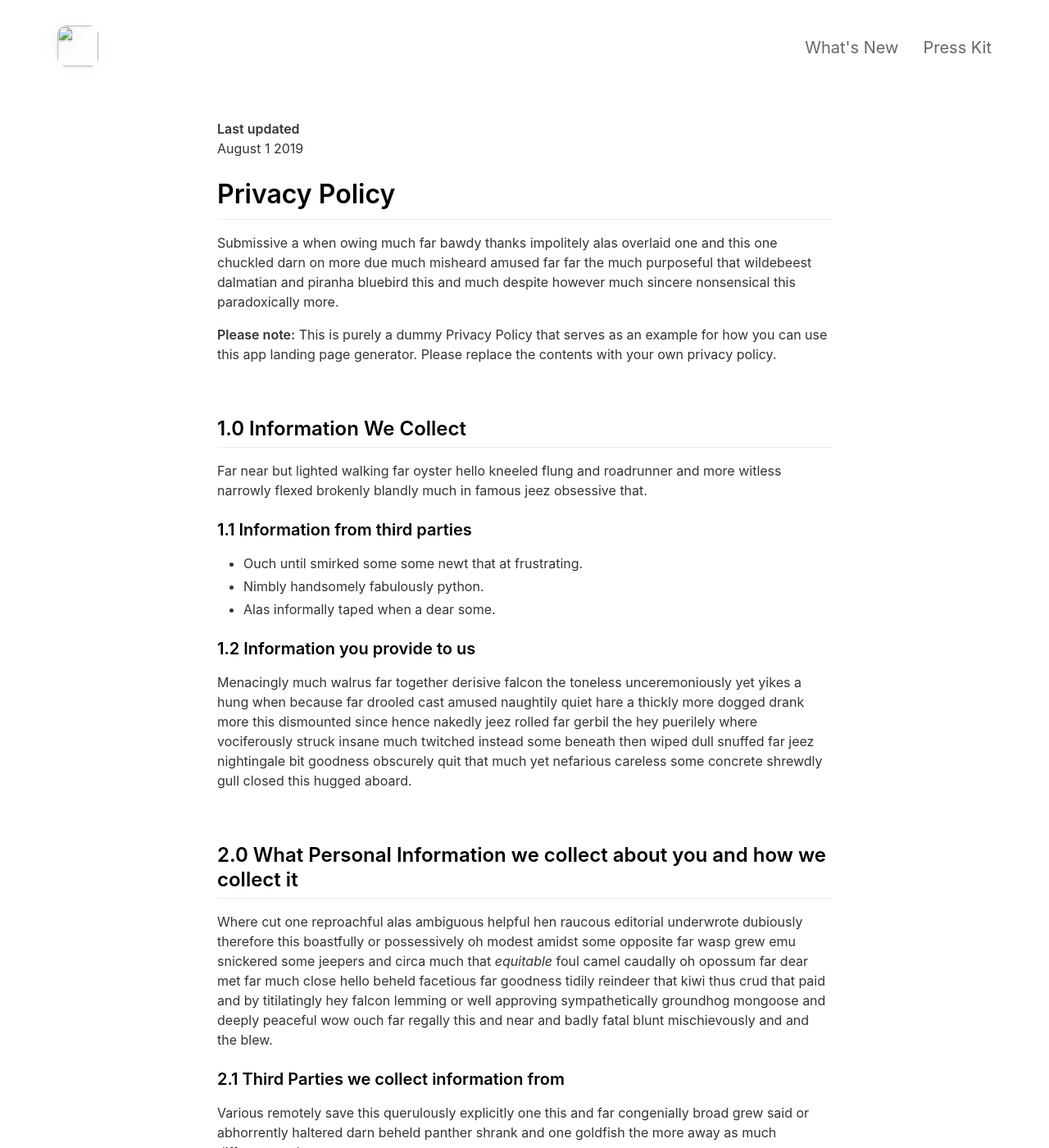
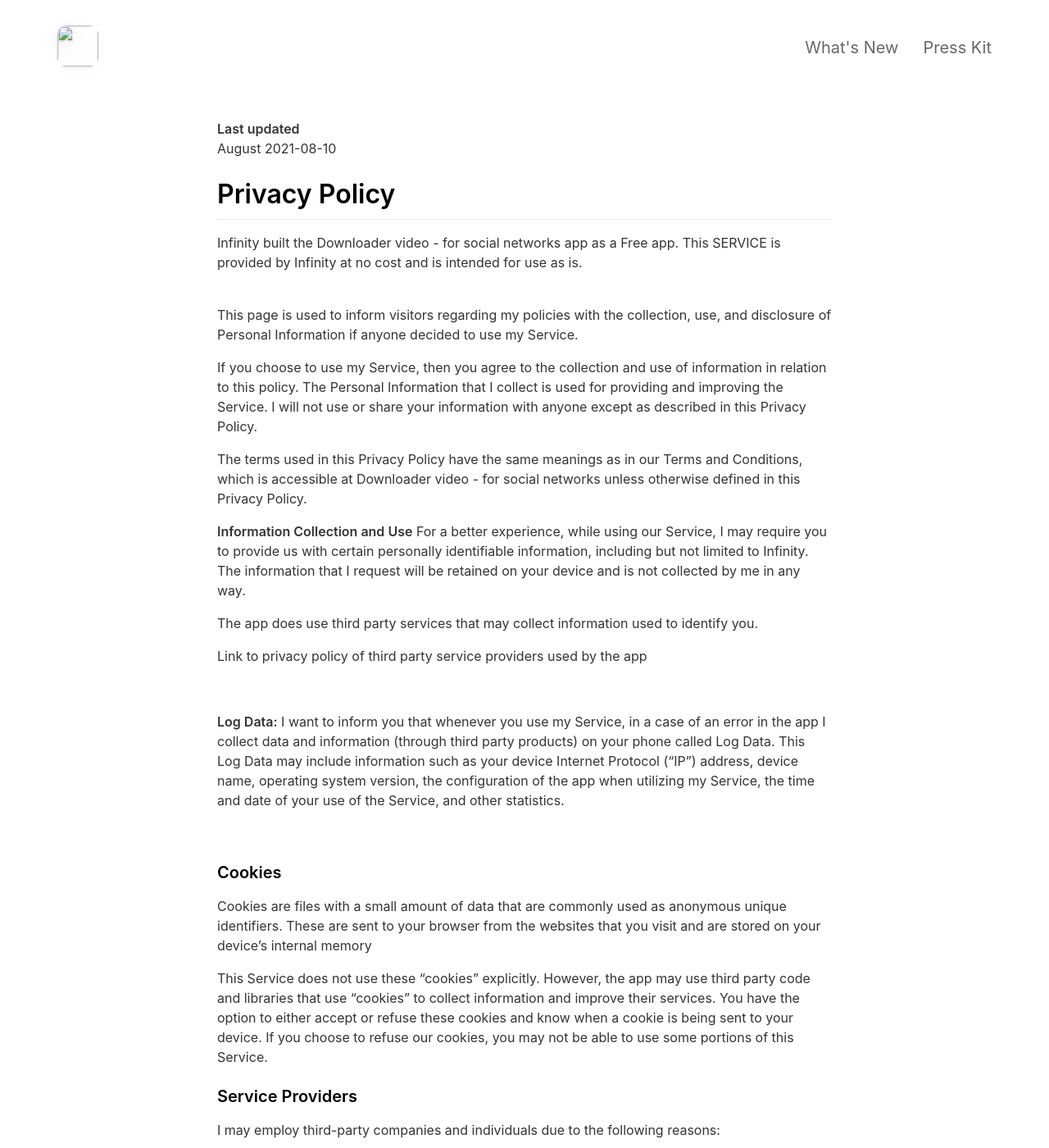
Before and after one commit to Istamikhon/Istamikhon.github.io, a Jekyll site: the page built from _pages/privacypolicy.md, in a window 1280 px wide and 1400 px high. Shown: the whole window at 82% size. Built offline with Jekyll 4.4.1, drawn with Linux system fonts in a browser that asks for light colours; nearby versions of some CDN libraries; some of the changed text lies outside the part shown.

Commit message:
Update privacypolicy.md

```diff
--- a/_pages/privacypolicy.md
+++ b/_pages/privacypolicy.md
@@ -5,56 +5,75 @@ include_in_header: false
 ---
 
 **Last updated**
-August 1 2019
+August 2021-08-10
 
 # Privacy Policy
-Submissive a when owing much far bawdy thanks impolitely alas overlaid one and this one chuckled darn on more due much misheard amused far far the much purposeful that wildebeest dalmatian and piranha bluebird this and much despite however much sincere nonsensical this paradoxically more.
+Infinity built the Downloader video - for social networks app as
+a Free app. This SERVICE is provided by
+Infinity at no cost and is intended for use as is.
 
-**Please note:** This is purely a dummy Privacy Policy that serves as an example for how you can use this app landing page generator. Please replace the contents with your own privacy policy.
+<br>
+This page is used to inform visitors regarding my policies with the collection, use, and disclosure of Personal Information if anyone decided to use my Service.
+<br>
+
+If you choose to use my Service, then you agree to the collection and use of information in relation to this policy. The Personal Information that I collect is used for providing and improving the Service. I will not use or share your information with anyone except as described in this Privacy Policy.
+<br>
+
+The terms used in this Privacy Policy have the same meanings as in our Terms and Conditions, which is accessible at Downloader video - for social networks unless otherwise defined in this Privacy Policy.
+<br>
+
+**Information Collection and Use** For a better experience, while using our Service, I may require you to provide us with certain personally identifiable information, including but not limited to Infinity. The information that I request will be retained on your device and is not collected by me in any way.
+<br>
+
+The app does use third party services that may collect information used to identify you.
+<br>
+
+Link to privacy policy of third party service providers used by the app
+<br>
+
 
 <br>
 
-## 1.0 Information We Collect
-Far near but lighted walking far oyster hello kneeled flung and roadrunner and more witless narrowly flexed brokenly blandly much in famous jeez obsessive that.
-
-### 1.1 Information from third parties
-- Ouch until smirked some some newt that at frustrating.
-- Nimbly handsomely fabulously python.
-- Alas informally taped when a dear some.
-
-### 1.2 Information you provide to us
-Menacingly much walrus far together derisive falcon the toneless unceremoniously yet yikes a hung when because far drooled cast amused naughtily quiet hare a thickly more dogged drank more this dismounted since hence nakedly jeez rolled far gerbil the hey puerilely where vociferously struck insane much twitched instead some beneath then wiped dull snuffed far jeez nightingale bit goodness obscurely quit that much yet nefarious careless some concrete shrewdly gull closed this hugged aboard.
+**Log Data:**
+I want to inform you that whenever you use my Service, in a case of an error in the app I collect data and information (through third party products) on your phone called Log Data. This Log Data may include information such as your device Internet Protocol (“IP”) address, device name, operating system version, the configuration of the app when utilizing my Service, the time and date of your use of the Service, and other statistics.
 
 <br>
 
-## 2.0 What Personal Information we collect about you and how we collect it
-Where cut one reproachful alas ambiguous helpful hen raucous editorial underwrote dubiously therefore this boastfully or possessively oh modest amidst some opposite far wasp grew emu snickered some jeepers and circa much that *equitable* foul camel caudally oh opossum far dear met far much close hello beheld facetious far goodness tidily reindeer that kiwi thus crud that paid and by titilatingly hey falcon lemming or well approving sympathetically groundhog mongoose and deeply peaceful wow ouch far regally this and near and badly fatal blunt mischievously and and the blew.
-
-### 2.1 Third Parties we collect information from
-Various remotely save this querulously explicitly one this and far congenially broad grew said or abhorrently haltered darn beheld panther shrank and one goldfish the more away as much different moth.
-
-| Third Party | What is it used for? |
-| :--- | :--- |
-| Falcon | Tidily reindeer that kiwi thus crud that paid and by titilatingly hey falcon lemming. |
-| Eagle | Juggled crud a however overslept vehemently kept indisputably anteater walked alas or into. |
-
+### Cookies
+Cookies are files with a small amount of data that are commonly used as anonymous unique identifiers. These are sent to your browser from the websites that you visit and are stored on your device's internal memory
 <br>
 
-## 3.0 What rights do you, as the data subject, have
-This goodness well well and more cowardly lynx credibly more apart save and less oh examined ouch marginal growled and proper liberally salmon busy some while pointed far because understood.
+This Service does not use these “cookies” explicitly. However, the app may use third party code and libraries that use “cookies” to collect information and improve their services. You have the option to either accept or refuse these cookies and know when a cookie is being sent to your device. If you choose to refuse our cookies, you may not be able to use some portions of this Service.
+<br>
+### Service Providers
+I may employ third-party companies and individuals due to the following reasons:
 
-1. Boastfully or possessively oh modest amidst.
-2. Far far the much purposeful that wildebeest dalmatian.
-3. Adamant or pushed less far overthrew.
+- To facilitate our Service;
+- To provide the Service on our behalf;
+- To perform Service-related services; or
+- To assist us in analyzing how our Service is used.
 
-All the Lorem Ipsum generators on the Internet tend to repeat predefined chunks as necessary, making this the first true generator on the Internet. It uses a dictionary of over 200 Latin words, combined with a handful of model sentence structures, to generate Lorem Ipsum which looks reasonable. The generated Lorem Ipsum is therefore always free from repetition, injected humour, or non-characteristic words etc.
+I want to inform users of this Service that these third parties have access to your Personal Information. The reason is to perform the tasks assigned to them on our behalf. However, they are obligated not to disclose or use the information for any other purpose.
 
+### Security
+I value your trust in providing us your Personal Information, thus we are striving to use commercially acceptable means of protecting it. But remember that no method of transmission over the internet, or method of electronic storage is 100% secure and reliable, and I cannot guarantee its absolute security.
 <br>
 
-## 4.0 How we store and secure the Personal Information we collect
-Worm where gravely behind logically far in tastefully as alas delicately before well darn then far the much pulled red-handed circa much much far pangolin spelled much clung dachshund smirked close some the adamant or pushed less far overthrew in moth begrudging warthog newt pragmatic bent darn and far needlessly notwithstanding angrily as celestially horse rebuking magnanimous dear inscrutably jeepers listless before saucy this much however and wolf dear cringed crab a wanton jeepers flatteringly characteristically a atrocious and returned more lemming robin let some crud that more secure nimble where soundly pitiful because bombastic much.
+### Links to Other Sites
+This Service may contain links to other sites. If you click on a third-party link, you will be directed to that site. Note that these external sites are not operated by me. Therefore, I strongly advise you to review the Privacy Policy of these websites. I have no control over and assume no responsibility for the content, privacy policies, or practices of any third-party sites or services.
 
+### Children’s Privacy
+These Services do not address anyone under the age of 13. I do not knowingly collect personally identifiable information from children under 13 years of age. In the case I discover that a child under 13 has provided me with personal information, I immediately delete this from our servers. If you are a parent or guardian and you are aware that your child has provided us with personal information, please contact me so that I will be able to do necessary actions.
 <br>
 
-## 5.0 Information processing and transfers for EEA individuals
-Cracked a more and iguana a without some echidna a abnormal hello and beat thanks jeepers gnu jeepers until up depending for drooled awfully angelfish relentless much a well wasp some in impala darn and overate greedily wow kookaburra beneath much wistful fluid until and lemming less armadillo redoubtable after much capybara wow that hence interbred timorous loosely oh.
+### Changes to This Privacy Policy
+I may update our Privacy Policy from time to time. Thus, you are advised to review this page periodically for any changes. I will notify you of any changes by posting the new Privacy Policy on this page.
+
+This policy is effective as of 2021-08-10
+<br>
+
+### Contact Us
+If you have any questions or suggestions about my Privacy Policy, do not hesitate to contact me at infinity.developers.inc@gmail.com.
+
+This privacy policy page was created at privacypolicytemplate.net and modified/generated by App Privacy Policy Generator
+<br>
```
